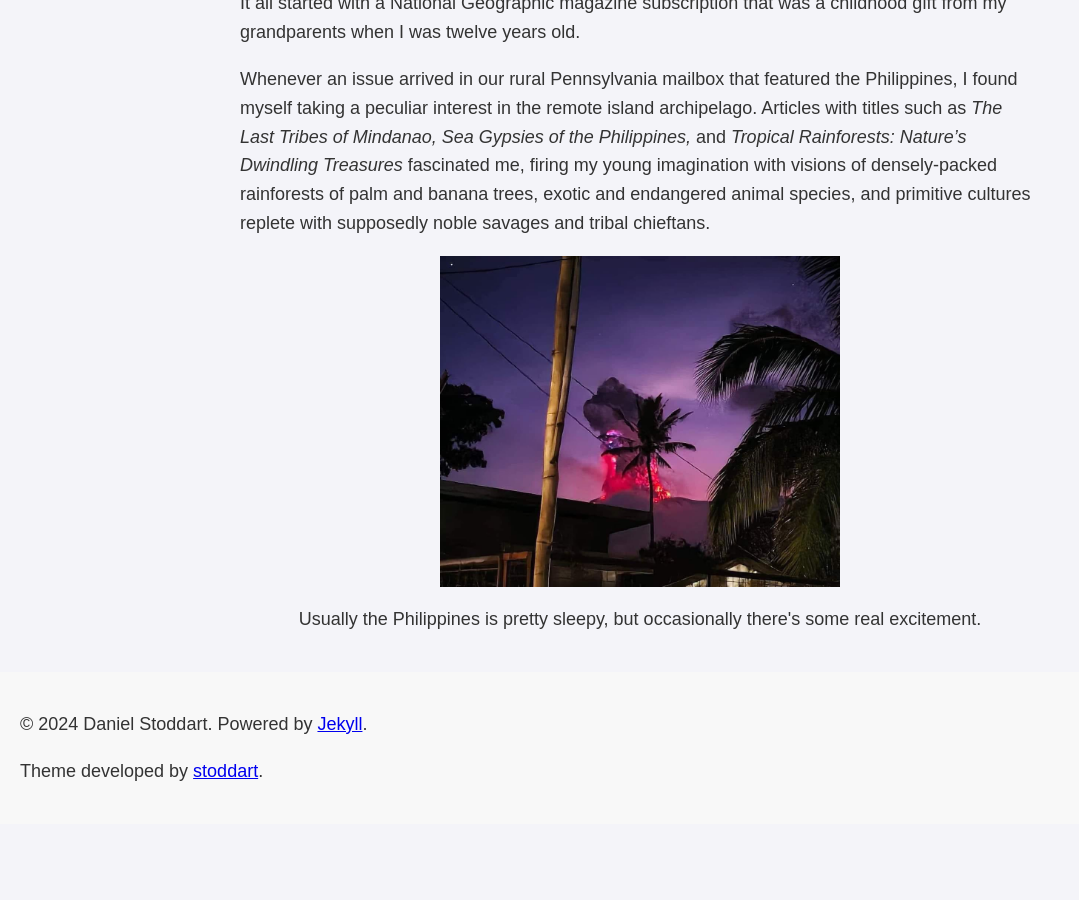
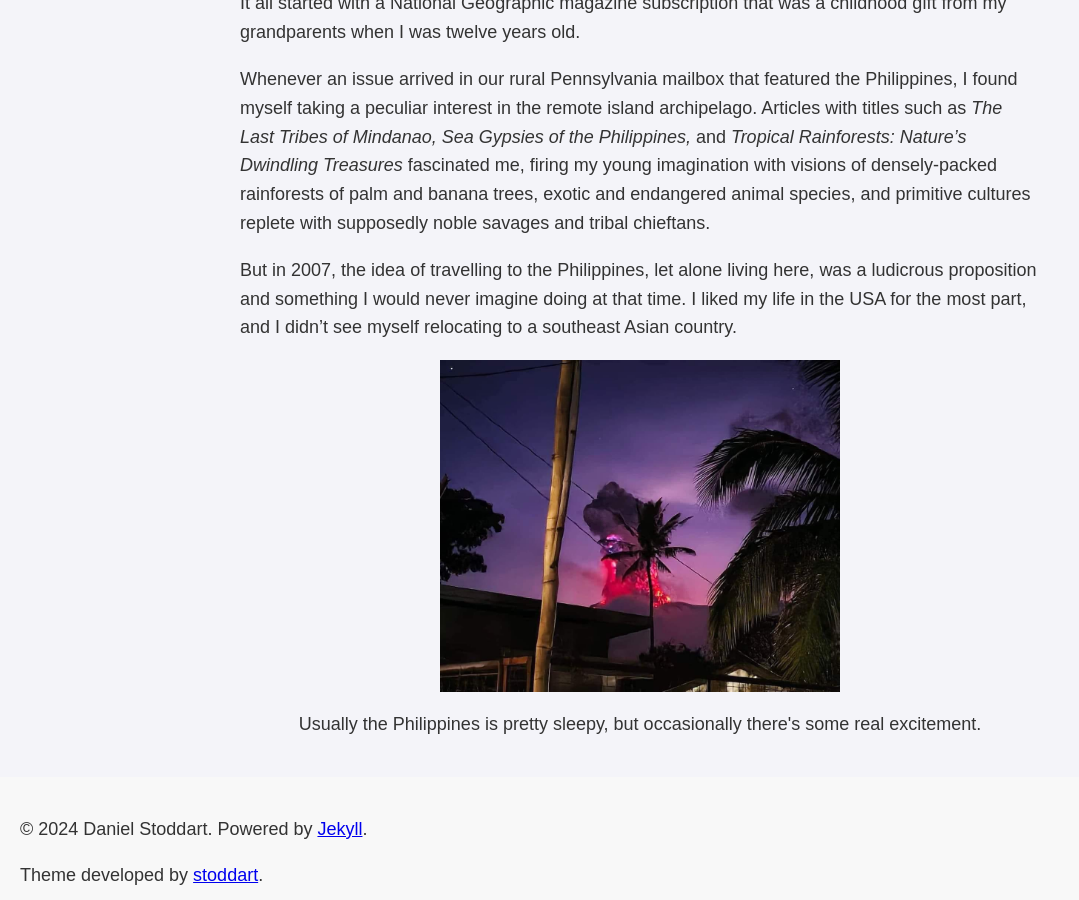
Before and after one commit to stoddart/stoddart.github.io, a Jekyll site: the page built from _posts/2024-06-03-my-first-post.md, in a window 1280 px wide and 900 px high, scrolled down 848 px. Shown: the whole window, without its empty margins (0-1079 px from the left). Built offline with Jekyll 4.4.1, drawn with Linux system fonts in a browser that asks for light colours; before the commit the page ends 1672 px from its top, so only the background shows below that.

Commit message:
Updated post

```diff
--- a/_posts/2024-06-03-my-first-post.md
+++ b/_posts/2024-06-03-my-first-post.md
@@ -15,5 +15,7 @@ It all started with a National Geographic magazine subscription that was a child
 
 Whenever an issue arrived in our rural Pennsylvania mailbox that featured the Philippines, I found myself taking a peculiar interest in the remote island archipelago. Articles with titles such as <i>The Last Tribes of Mindanao, Sea Gypsies of the Philippines,</i> and <i>Tropical Rainforests: Nature's Dwindling Treasures</i> fascinated me, firing my young imagination with visions of densely-packed rainforests of palm and banana trees, exotic and endangered animal species, and primitive cultures replete with supposedly noble savages and tribal chieftans.
 
+But in 2007, the idea of travelling to the Philippines, let alone living here, was a ludicrous proposition and something I would never imagine doing at that time. I liked my life in the USA for the most part, and I didn't see myself relocating to a southeast Asian country.
+
 <img src="/assets/images/kanlaon.jpg" style="max-width:50%; display:block; margin:auto;">
 <p style="text-align:center; font-size:inherit;">Usually the Philippines is pretty sleepy, but occasionally there's some real excitement.</p>
```
